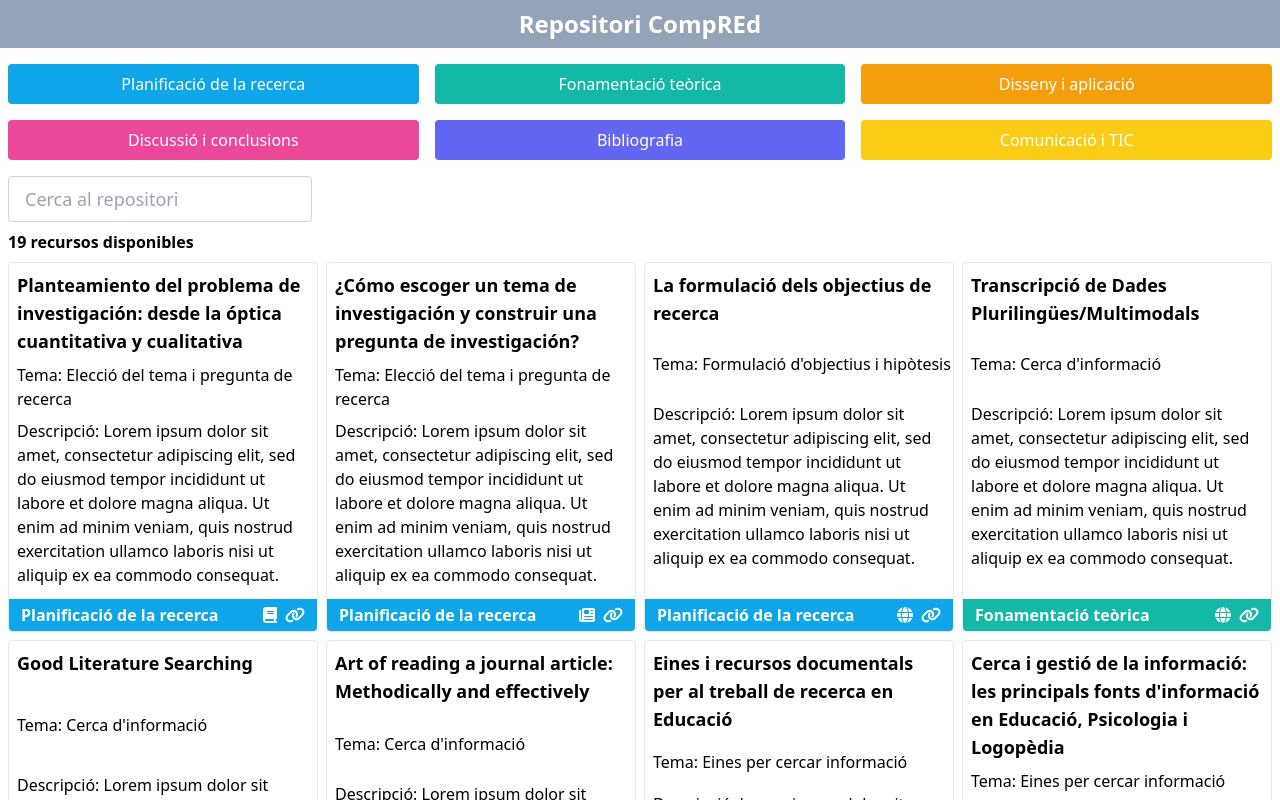
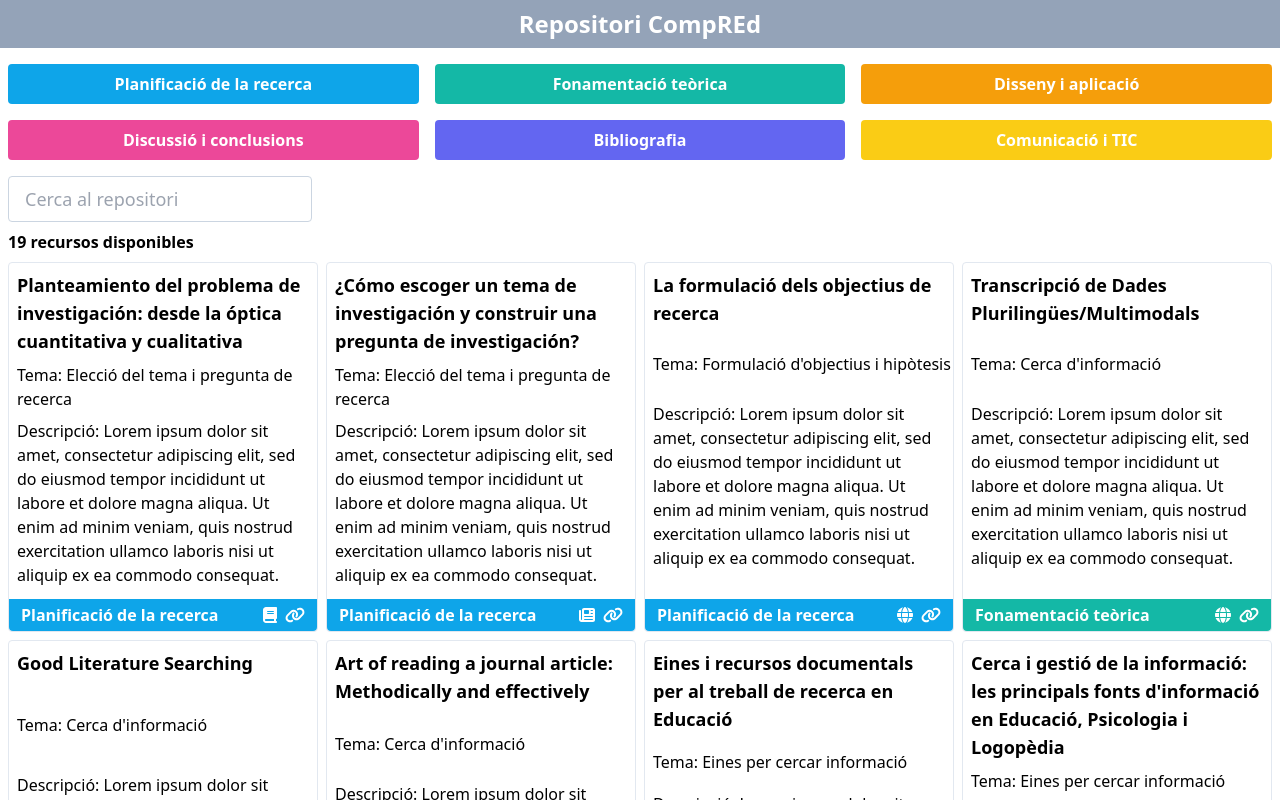
Before and after one commit to quecot/repositori-compred, a Next.js app: page / in a window 1280 px wide. Shown: the top 800 px of the page. Built offline with nearby package versions, Linux system fonts and the light colour scheme.

Commit message:
refactor: dimension styles

```diff
--- a/src/app/components/DimensionFilters.tsx
+++ b/src/app/components/DimensionFilters.tsx
@@ -4,13 +4,13 @@ interface Props {
 
 const DimensionFilters: React.FC<Props> = ({ setFilter }) => {
   return (
-    <section className="grid w-full grid-cols-2 gap-4 px-2 py-4 sm:grid-cols-3">
-      <button className="p-2 text-white rounded bg-c1" onClick={() => setFilter("Planificació de la recerca")}>Planificació de la recerca</button>
-      <button className="p-2 text-white rounded bg-c2" onClick={() => setFilter("Fonamentació teòrica")}>Fonamentació teòrica</button>
-      <button className="p-2 text-white rounded bg-c3" onClick={() => setFilter("Disseny i aplicació")}>Disseny i aplicació</button>
-      <button className="p-2 text-white rounded bg-c4" onClick={() => setFilter("Discussió i conclusions")}>Discussió i conclusions</button>
-      <button className="p-2 text-white rounded bg-c5" onClick={() => setFilter("Bibliografia")}>Bibliografia</button>
-      <button className="p-2 text-white rounded bg-c6" onClick={() => setFilter("Comunicació i TIC")}>Comunicació i TIC</button>
+    <section className="grid w-full grid-cols-2 gap-4 px-2 py-4 font-semibold text-white sm:grid-cols-3">
+      <button className="p-2 rounded bg-c1" onClick={() => setFilter("Planificació de la recerca")}>Planificació de la recerca</button>
+      <button className="p-2 rounded bg-c2" onClick={() => setFilter("Fonamentació teòrica")}>Fonamentació teòrica</button>
+      <button className="p-2 rounded bg-c3" onClick={() => setFilter("Disseny i aplicació")}>Disseny i aplicació</button>
+      <button className="p-2 rounded bg-c4" onClick={() => setFilter("Discussió i conclusions")}>Discussió i conclusions</button>
+      <button className="p-2 rounded bg-c5" onClick={() => setFilter("Bibliografia")}>Bibliografia</button>
+      <button className="p-2 rounded bg-c6" onClick={() => setFilter("Comunicació i TIC")}>Comunicació i TIC</button>
     </section>
   );
 }
```
